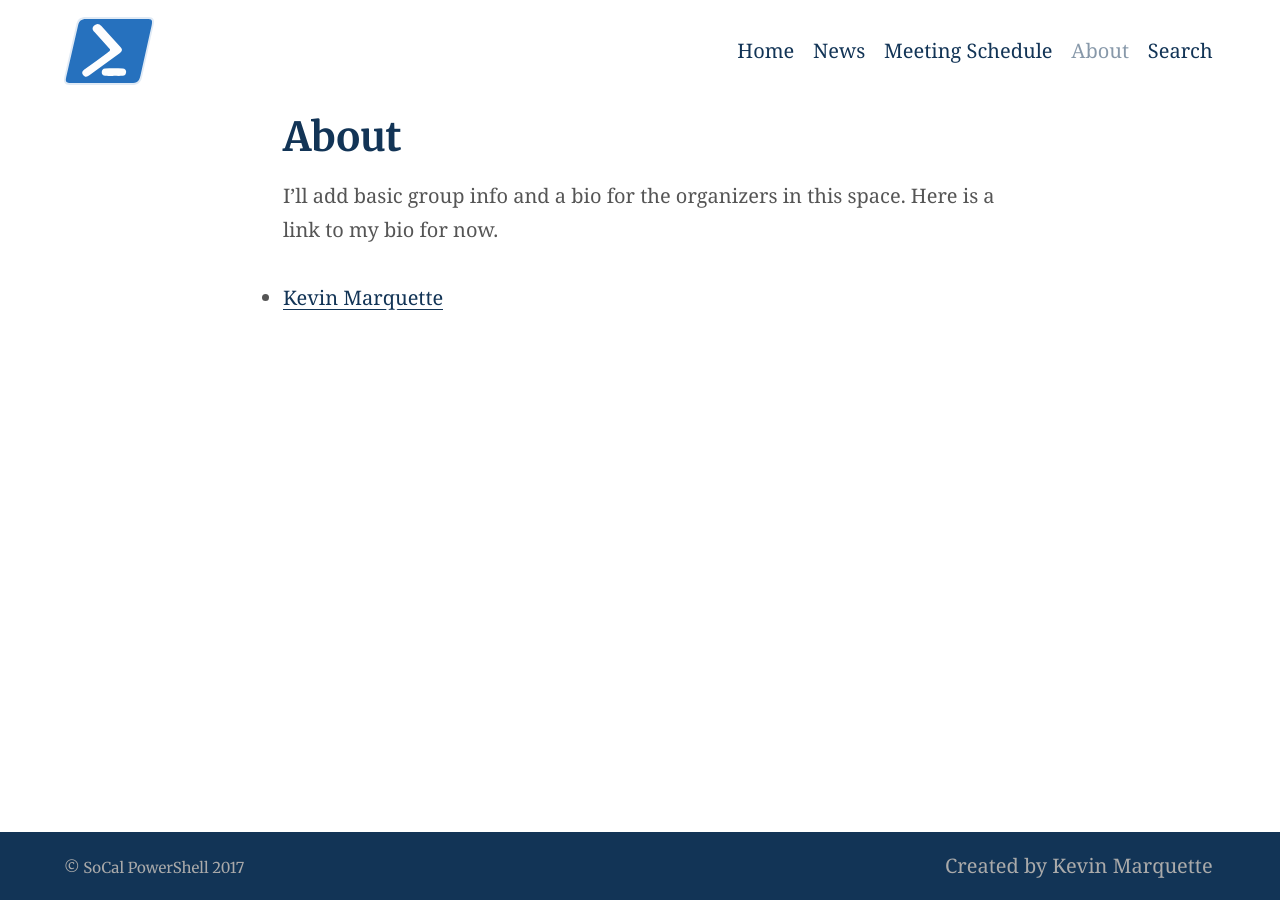
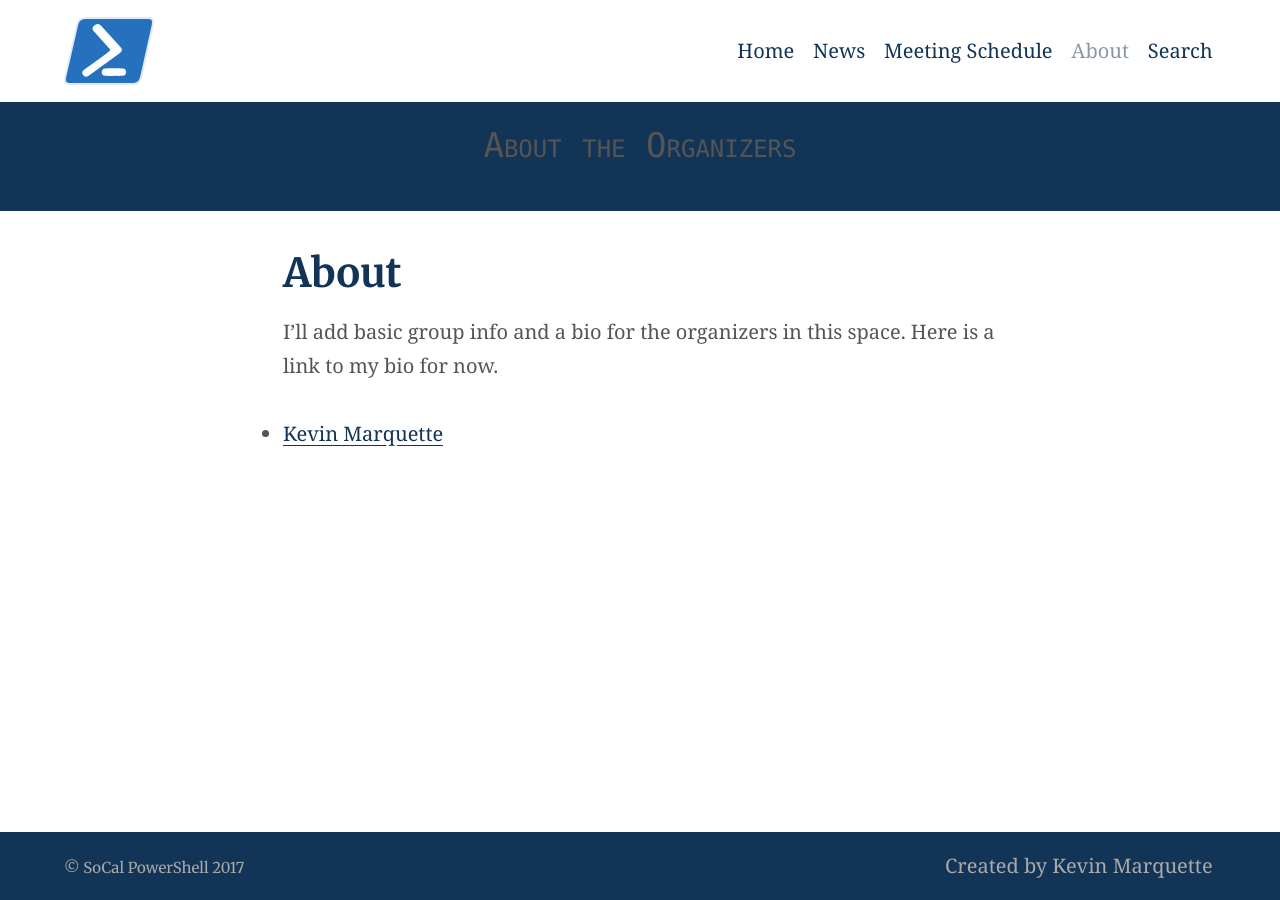
Before and after one commit to SoCalPowerShell/SoCalPowerShell.github.io, a Jekyll site: the page built from about.md, in a window 1280 px wide. Built offline with Jekyll 4.4.1, drawn with Linux system fonts in a browser that asks for light colours.

Commit message:
Replace headder image with text

```diff
--- a/_sass/_settings.scss
+++ b/_sass/_settings.scss
@@ -1,7 +1,7 @@
 // Background colours
 $backgroundColour: #ffffff;
 $codeBackgroundColour: #f4f4f4;
-$featureBackgroundColour: #eeeeee;
+$featureBackgroundColour: #123456;
 $accentColour: #123456;
 
 // Text colours
--- a/about.md
+++ b/about.md
@@ -1,5 +1,6 @@
 ---
 title: About
+feature_text: About the Organizers
 ---
 
 I'll add basic group info and a bio for the organizers in this space. Here is a link to my bio for now.
--- a/assets/styles.scss
+++ b/assets/styles.scss
@@ -51,13 +51,16 @@ body {
 .feature {
   padding-bottom: .4rem;
   margin-bottom: 1.6rem;
-  text-align: center;
+  text-align: left;
   background: $featureBackgroundColour;
   background-size: cover;
-  background-position: center;
+  background-repeat: no-repeat;
   .container {
-    min-height: 35vh;
+    min-height: 5rem;
     max-width: 60%;
+    font-family: "Lucida Console", "Lucida Sans Typewriter", monaco, "Bitstream Vera Sans Mono", monospace;
+    font-variant: small-caps;
+    font-size: 2rem;
     @include flex-direction(column);
     @include justify-content(center);
   }
```
